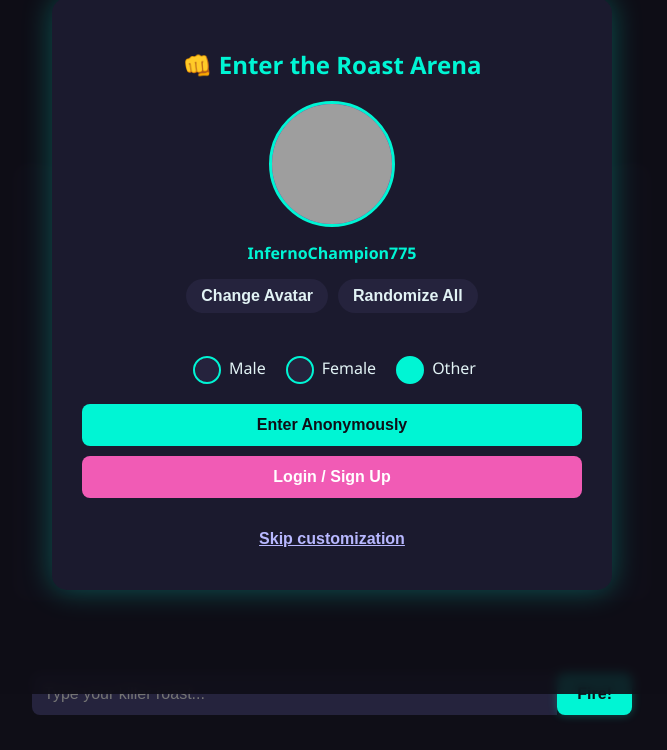
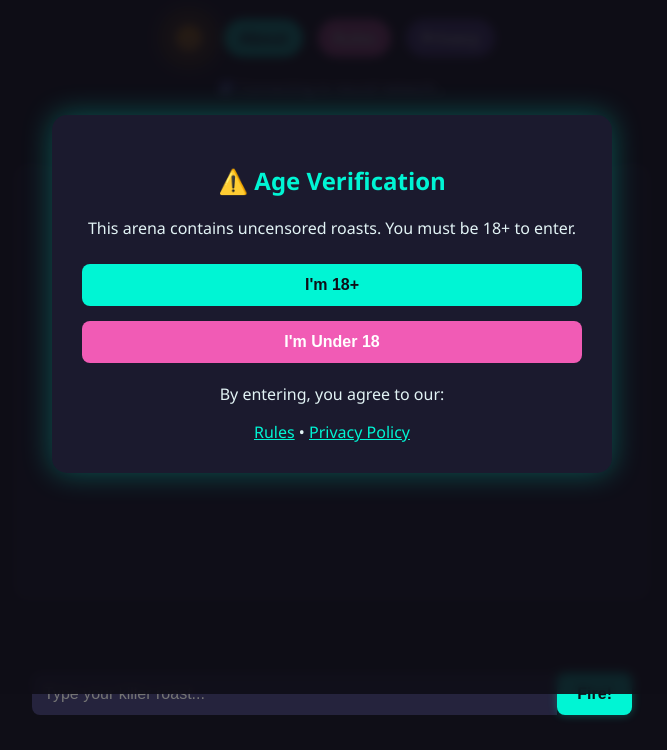
Before and after one commit to AIMAGICTOOL/roast-battle-arena-1-, a website: page public/portal.html in a window 1280 px wide. Shown: the part 106-856 px from the top of the page, without its empty margins (308-975 px from the left). Drawn offline with nearby package versions, Linux system fonts and the light colour scheme; grey boxes are pictures that could not be loaded.

Commit message:
Update portal.html

```diff
--- a/public/portal.html
+++ b/public/portal.html
@@ -399,10 +399,39 @@
       50% { box-shadow: 0 0 25px #ff9e00; }
       100% { box-shadow: 0 0 15px #ff9e00; }
     }
-  </style>
+     /* Add this new style for age verification */
+    #ageVerificationModal .policy-links {
+      margin-top: 20px;
+      text-align: center;
+    }
+    #ageVerificationModal .policy-links a {
+      color: #00f5d4;
+      text-decoration: underline;
+    }
+      </style>
 </head>
 <body>
-  <!-- Entry Modal -->
+ <!-- Age Verification Modal (NEW) - Added at top of body -->
+  <div class="modal-overlay" id="ageVerificationModal">
+    <div class="modal-content">
+      <h2 class="modal-title">⚠️ Age Verification</h2>
+      <p style="text-align: center; margin-bottom: 25px;">
+        This arena contains uncensored roasts. You must be 18+ to enter.
+      </p>
+
+      <div class="modal-actions" style="gap: 15px;">
+        <button class="modal-btn enter-btn" id="ageYesBtn">I'm 18+</button>
+        <button class="modal-btn login-btn" id="ageNoBtn">I'm Under 18</button>
+      </div>
+
+      <div class="policy-links">
+        <p>By entering, you agree to our:</p>
+        <a href="rules.html">Rules</a> •
+        <a href="privacy.html">Privacy Policy</a>
+      </div>
+    </div>
+  </div>
+    <!-- Entry Modal -->
   <div class="modal-overlay" id="entryModal">
     <div class="modal-content">
       <h2 class="modal-title">👊 Enter the Roast Arena</h2>
@@ -561,11 +590,34 @@
   </style>
 </head>
 <body>
-  <!-- [Previous HTML remains the same until the script section] -->
+ <script>
+    // Age Verification Logic (ADD THIS AT THE START OF YOUR SCRIPT)
+    const ageModal = document.getElementById('ageVerificationModal');
+    const entryModal = document.getElementById('entryModal');
 
-  <script src="https://cdn.socket.io/4.7.2/socket.io.min.js"></script>
-  <script>
-    // Supercharged random username generator with 3000+ combinations
+    // Show age modal only if not previously verified THIS SESSION
+    if (!sessionStorage.getItem('ageVerified')) {
+      ageModal.style.display = 'flex';
+      entryModal.style.display = 'none';
+    } else {
+      ageModal.style.display = 'none';
+      entryModal.style.display = 'flex';
+    }
+
+    document.getElementById('ageYesBtn').addEventListener('click', function() {
+      sessionStorage.setItem('ageVerified', 'true');
+      ageModal.style.display = 'none';
+      entryModal.style.display = 'flex';
+    });
+
+    document.getElementById('ageNoBtn').addEventListener('click', function() {
+      alert("You must be 18+ to access this content");
+      window.location.href = 'https://www.google.com';
+    });
+
+    // [YOUR EXISTING JAVASCRIPT CODE FOLLOWS HERE]
+
+   // Supercharged random username generator with 3000+ combinations
     const adjectives = [
       "Atomic", "Banana", "Cosmic", "Dank", "Epic", "Flaming", "Galactic", "Hyper",
       "Inferno", "Jolly", "Killer", "Lucky", "Mighty", "Nuclear", "Omega", "Psycho",
```
